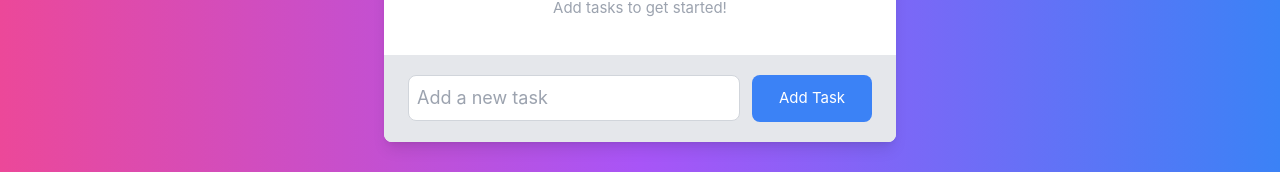
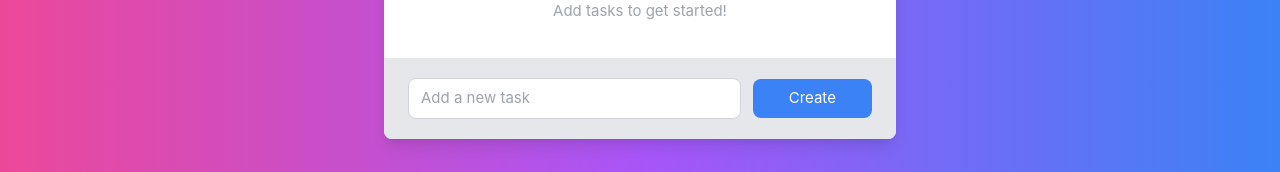
Before and after one commit to nexuslifeline/vue3-laravel11-workshop, a Vue app in the folder frontend/: page / in a window 1280 px wide. Shown: the part 425-597 px from the top of the page. Built offline with nearby package versions, Linux system fonts and the light colour scheme; no server answers.

Commit message:
Improve styling

```diff
--- a/frontend/src/components/NewTaskInput.vue
+++ b/frontend/src/components/NewTaskInput.vue
@@ -2,15 +2,15 @@
   <div class="mt-6 flex items-center bg-gray-200 px-6 py-5 gap-3">
     <input
       v-model="localTask"
-      class="border p-2 border-gray-300 text-lg rounded-lg w-full focus:outline-none focus:ring-2 focus:ring-blue-400"
+      class="border px-3 py-2 border-gray-300 text-md rounded-lg w-full focus:outline-none focus:ring-2 focus:ring-blue-400"
       placeholder="Add a new task"
       type="text"
     />
     <button
       @click="handleAddTask"
-      class="min-w-[120px] px-6 py-3 bg-blue-500 text-white rounded-lg hover:bg-blue-600 focus:outline-none focus:ring-2 focus:ring-blue-400"
+      class="w-[150px] px-6 py-2 bg-blue-500 text-white rounded-lg hover:bg-blue-600 focus:outline-none focus:ring-2 focus:ring-blue-400"
     >
-      Add Task
+      Create
     </button>
   </div>
 </template>
--- a/frontend/src/components/TaskItem.vue
+++ b/frontend/src/components/TaskItem.vue
@@ -5,7 +5,7 @@
         'line-through text-gray-400': task.status === 'completed',
         'text-black': task.status !== 'completed',
       }"
-      class="text-lg flex-1"
+      class="text-md flex-1"
     >
       {{ task.title }}
     </span>
```
